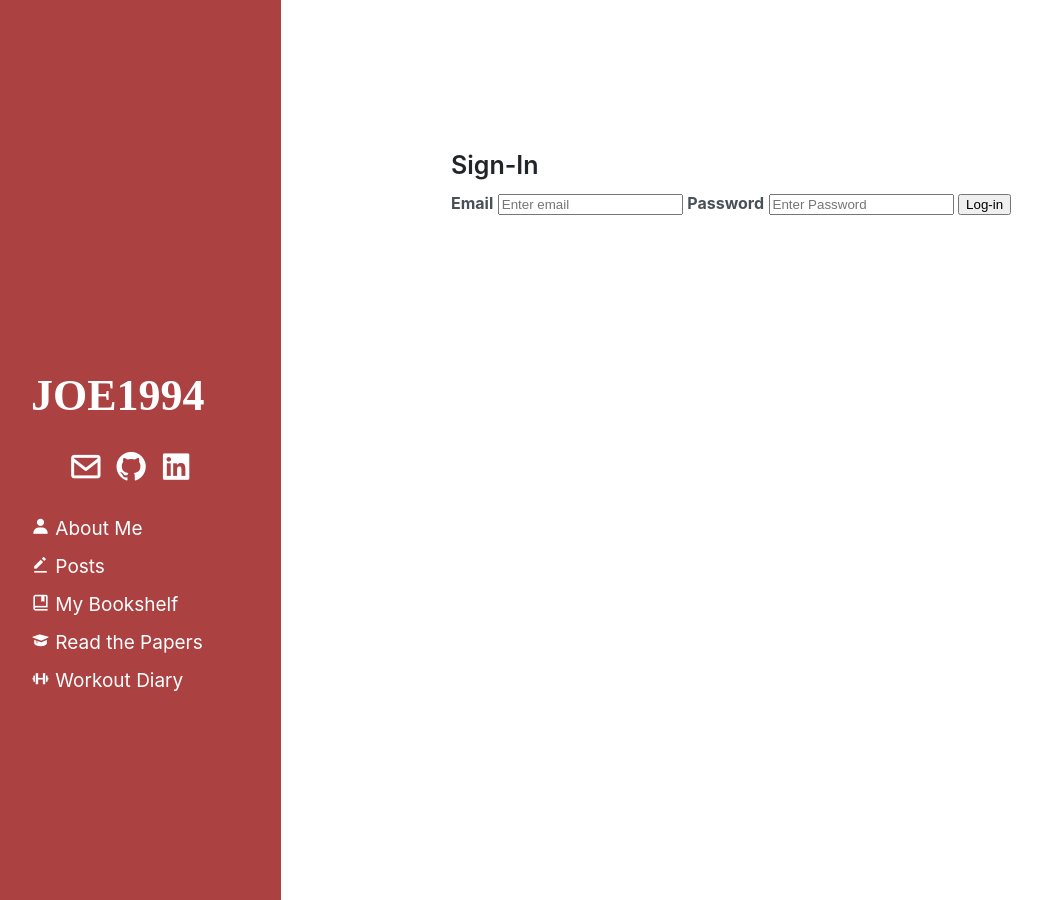
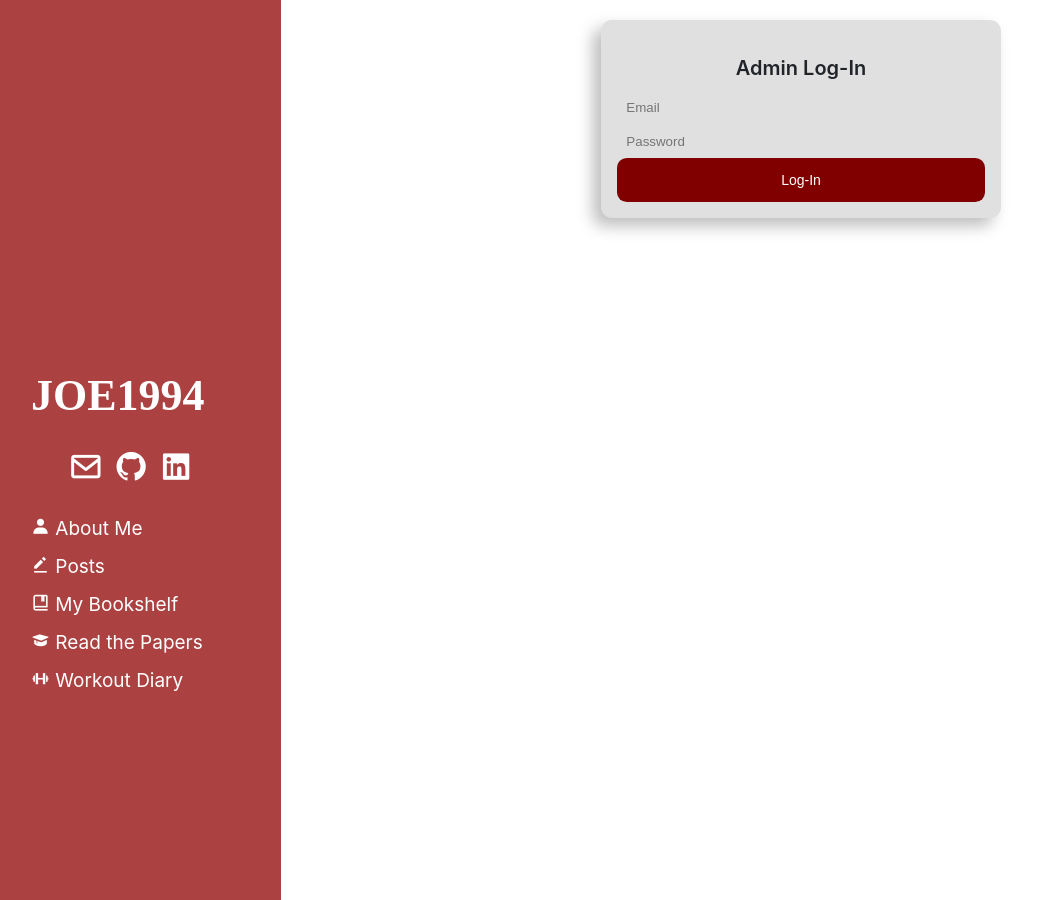
Before and after one commit to JOE1994/JOE1994.github.io, a Jekyll site: the page built from workout_diary_challenge/submit_diary.html, in a window 1280 px wide. Shown: the whole page, without its empty margins (19-1061 px from the left). Built offline with Jekyll 4.4.1, drawn with Linux system fonts in a browser that asks for light colours; comment, search, counter and statistics services are not loaded.

Commit message:
[workout] Admin log-in page

```diff
--- a/_includes/head.html
+++ b/_includes/head.html
@@ -12,10 +12,12 @@
 
     <link rel="stylesheet" href="{{ '/assets/css/hyde/styles.css' | relative_url }}">
     <link rel="stylesheet" href="/assets/css/hyde/hyde.css">
+    <link href='https://unpkg.com/boxicons@2.1.4/css/boxicons.min.css' rel='stylesheet'>
     {% if page.title == "404: Page not found" %}
       <link rel="stylesheet" href="/assets/css/404.css">
+    {% elsif page.title == "SubmitDiary" %}
+      <link rel="stylesheet" href="/assets/css/submit_diary.css">
     {% endif %}
-    <link href='https://unpkg.com/boxicons@2.1.4/css/boxicons.min.css' rel='stylesheet'>
 
     <link rel="apple-touch-icon" sizes="180x180" href="/assets/image/apple-touch-icon.png">
     <link rel="icon" type="image/png" sizes="32x32" href="/assets/image/favicon-32x32.png">
--- a/_layouts/default.html
+++ b/_layouts/default.html
@@ -7,12 +7,14 @@
     {% include sidebar.html %}
 
     <div class="container content">
+      <!--
       <header class="masthead">
         <h3 class="masthead-title">
-          <!-- <a href="{{ site.baseurl }}/" title="Home">{{ site.title }}</a> -->
+          <a href="{{ site.baseurl }}/" title="Home">{{ site.title }}</a>
           <small>{{ site.tagline }}</small>
         </h3>
       </header>
+      -->
 
       <main>
         {{ content }}
@@ -36,7 +38,7 @@
     {% if page.title == "WorkoutDiary" %}
     <!-- Insert this script at the bottom of the HTML, but before you use any Firebase services -->
     <script type="module" src="/assets/js/firebase_read.js"></script>
-    {% elsif page.title == "SubmitWorkoutDiary" %}
+    {% elsif page.title == "SubmitDiary" %}
     <script type="module" src="/assets/js/firebase_write.js"></script>
     {% endif %}
   </body>
--- /dev/null
+++ b/assets/css/submit_diary.css
@@ -0,0 +1,56 @@
+#DataInput {
+  visibility : hidden;
+}
+
+.login {
+  width: 25em;
+  margin: auto;
+  border-radius: 0.7em;
+}
+
+.form {
+  position: relative;
+  background: #FFFFFF;
+  border-radius: 0.7em;
+  max-width: 600px;
+  margin: 0 auto 100px;
+  padding: 1em;
+  text-align: center;
+  background: #e0e0e0;
+  box-shadow:  -0.5em 0.5em 1em #bebebe, 0.5em -0.5em 1em #ffffff;
+}
+
+.form input {
+  outline: 0;
+  background: #e0e0e0;
+  width: 100%;
+  border: 0;
+  border-radius: 0.7em;
+  padding: 0.7em;
+  box-sizing: border-box;
+}
+
+.form input:focus {
+  background: #e0e0e0;
+}
+
+.form button {
+  outline: 0;
+  background: #e0e0e0;
+  width: 100%;
+  border: 0;
+  border-radius: 0.7em;
+  padding: 1em;
+  color: #FFFFFF;
+  font-size: 14px;
+  -webkit-transition: all 0.3 ease;
+  transition: all 0.3 ease;
+  cursor: pointer;
+}
+
+.form button {
+  background: maroon;
+}
+.form button:active {
+  background: #395591;
+}
--- a/assets/js/firebase_write.js
+++ b/assets/js/firebase_write.js
@@ -64,6 +64,9 @@ SignInForm.addEventListener('submit', e => {
     // ...
     console.log(user);
     alert("Sign-in successful");
+
+    const DataInputForm = document.getElementById('DataInput');
+    DataInputForm.style.visibility = 'visible';
   })
   .catch((error) => {
     // const errorCode = error.code;
--- a/workout_diary_challenge/submit_diary.html
+++ b/workout_diary_challenge/submit_diary.html
@@ -18,13 +18,29 @@ title: SubmitWorkoutDiary
 -->
 
 <!-- Use HTML5 form validation, but don't submit the form -->
-<div>
-  <form id="SignIn" onsubmit="event.preventDefault();">
-    <h3>Sign-In</h3>
-    <label for='email'><b>Email</b></label>
-    <input type='email' placeholder="Enter email" name='email' required>
-    <label for ='pw'><b>Password</b></label>
-    <input type='password' placeholder='Enter Password' name='pw' required>
-    <button id='SignInButton'> Log-in </input>
+<div class="login">
+  <form id="SignIn" class="form" onsubmit="event.preventDefault();">
+    <h4>Admin Log-In</h4>
+    <input type='email' placeholder="Email" name='email' required>
+    <input type='password' placeholder='Password' name='pw' required>
+    <button id='SignInButton'> Log-In </input>
   </form>
 </div>
+
+<div>
+  <form id="DataInput" onsubmit="event.preventDefault();">
+    <h3>Workout Data Input</h3>
+
+    <label for="select-workout">Select workout item:</label>
+    <select id="select-workout">
+      <option value="push-ups">push-ups</option>
+      <option value="bar-hang">bar-hang</option>
+      <option value="squat">squat</option>
+      <option value="smith-machine-bench-press">smith-machine-bench-press</option>
+      <option value="leg-press">leg-press</option>
+      <option value="leg-curl">leg-curl</option>
+    </select>
+
+    <button id='DataSubmit'>Submit Data</button>
+  </form>
+</div>
```
Also changed, not shown: other parts of workout_diary_challenge/submit_diary.html (+1 -1 lines).
